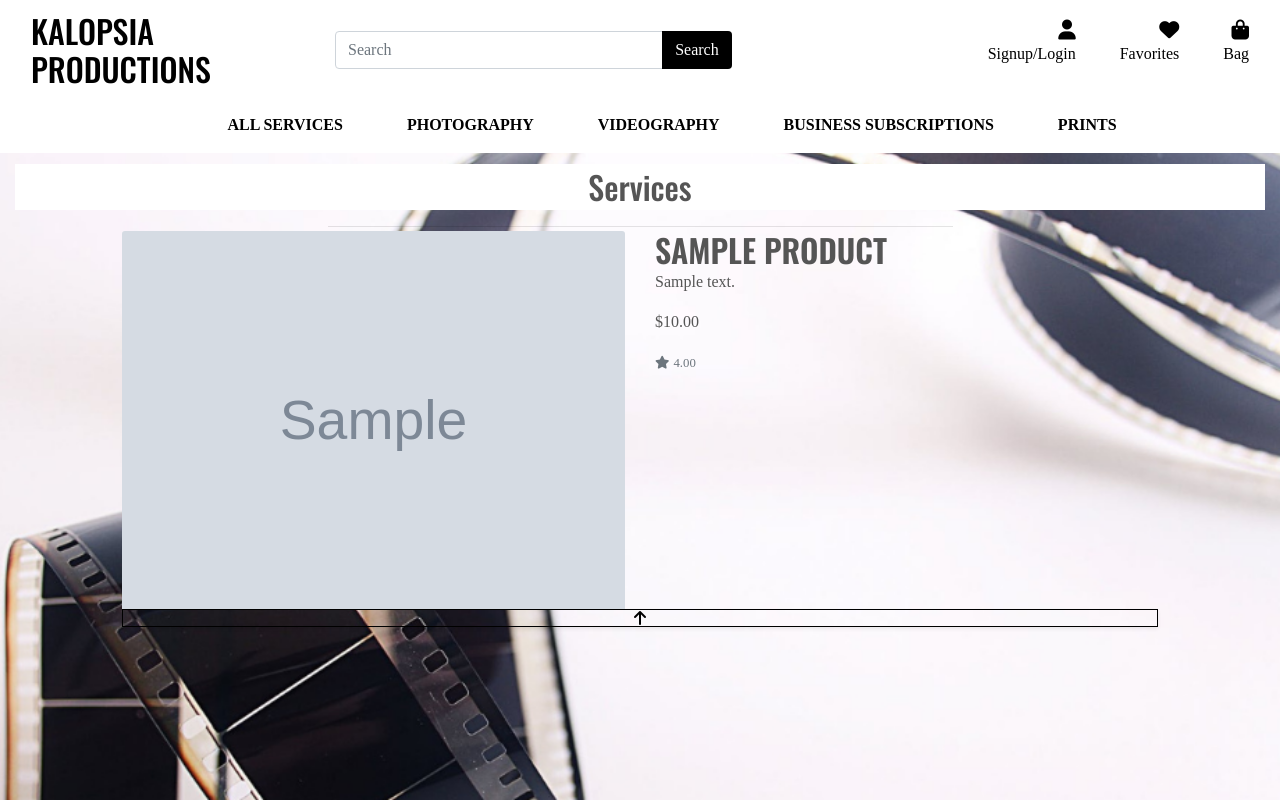
After one commit to Code-Institute-Submissions/lisa1Q84-kalopsia_lens_NovResub, a Django app: page /products/1 in a window 1280 px wide. The commit adds this page. Run offline with Django 3.2, Linux system fonts and the light colour scheme; tables that the repository leaves empty hold one stand-in row (values such as "Sample post"); grey boxes marked "Sample" are stand-in pictures; some libraries are stand-ins or nearby versions; some web fonts are replaced.

Commit message:
added product details

```diff
--- /dev/null
+++ b/products/templates/products/product_detail.html
@@ -0,0 +1,62 @@
+{% extends "base.html" %}
+{% load static %}
+
+{% block page_header %}
+    <div class="container header-container">
+        <div class="row">
+            <div class="col"></div>
+        </div>
+    </div>
+{% endblock %}
+
+{% block content %}
+    <div class="overlay"></div>
+    <div class="container-fluid">
+        <div class="row">
+            <div class="col text-center">
+                <h2 class="bg-white p-1"> Services</h2>
+                <hr class="w-50 mb-1">
+            </div>
+        </div>
+        <div class="row">
+                <div class="col-10 product-container offset-1">
+                    <div class="row">
+                            <div class="col-12 col-md-6">
+                                    {% if product.image %}
+                                    <a href="{{ product.image.url }}" target="_blank">
+                                        <img class="card-img-top img-fluid" src="{{ product.image.url }}" alt="{{ product.name }}">
+                                    </a>
+                                    {% else %}
+                                    <a href="">
+                                        <img class="card-img-top img-fluid" src="{{ MEDIA_URL }}noimage.png" alt="{{ product.name }}">
+                                    </a>
+                                    {% endif %}
+                            </div>
+                            <div class="product-details col-12 col-md-6">
+                                    <h2 class="mb-0 text-uppercase font-weight-bold">{{ product.name }}</h2>
+                                    <p> {{ product.description }}</p>
+                                    <p>${{ product.price }}</p>
+                                    {% if product.rating %}
+                                        <small class="text-muted"><i class="fas fa-star mr-1"></i>{{ product.rating }}</small>
+                                    {% else %}
+                                        <p> No Reviews Yet</p>
+                                    {% endif %}
+                                    {% if request.user.is_superuser %}
+                                        <small class="ml-3">
+                                            <a href="">Edit</a> |
+                                            <a class="text-danger" href="">Delete</a>
+                                        </small>
+                                    {% endif %}
+                            </div>
+                    </div>
+                    <!-- back to top button -->
+                    <div class="btt-button shadow-sm rounded-0 border border-black">
+                        <a class="btt-link d-flex h-100">
+                            <i class="fas fa-arrow-up text-black mx-auto my-auto"></i>
+                        </a>
+                    </div>
+                </div>
+            </div>
+        </div>
+    </div>
+{% endblock %}
--- a/products/urls.py
+++ b/products/urls.py
@@ -3,4 +3,5 @@ from . import views
 
 urlpatterns = [
     path('', views.all_products, name='products'),
+    path('<product_id>', views.product_detail, name='product_detail'),
 ]
--- a/products/views.py
+++ b/products/views.py
@@ -1,12 +1,22 @@
-from django.shortcuts import render
+from django.shortcuts import render, get_object_or_404
 from .models import Product
-
 # Create your views here.
 
 
 def all_products(request):
-    """ a view to return the index page"""
+    """ a view to return the product page"""
     products = Product.objects.all()
-    context = {'products': products,
+    context = {
+        'products': products,
     }
     return render(request, 'products/products.html', context)
+
+
+def product_detail(request, product_id):
+    """ a view to return the product detail page"""
+    product = get_object_or_404(Product, pk=product_id)
+
+    context = {
+        'product': product,
+    }
+    return render(request, 'products/product_detail.html', context)
--- a/static/css/base.css
+++ b/static/css/base.css
@@ -5,7 +5,6 @@ body {
     height: calc(100vh - 164px);
     color: #555;
     font-family: 'Quattrocento', serif;
-    padding-top: 80px;
 }
 
 .bg-font {
@@ -87,3 +86,13 @@ html {
         padding-top: 164px;
     }
 }
+
+@media (max-width: 991px) {
+    .header-container {
+        padding-top: 116px;
+    }
+
+    body {
+        height: calc(100vh - 116px);
+    }
+}
```
Also changed, not shown: products/templates/products/products.html (+6 -6 lines).
